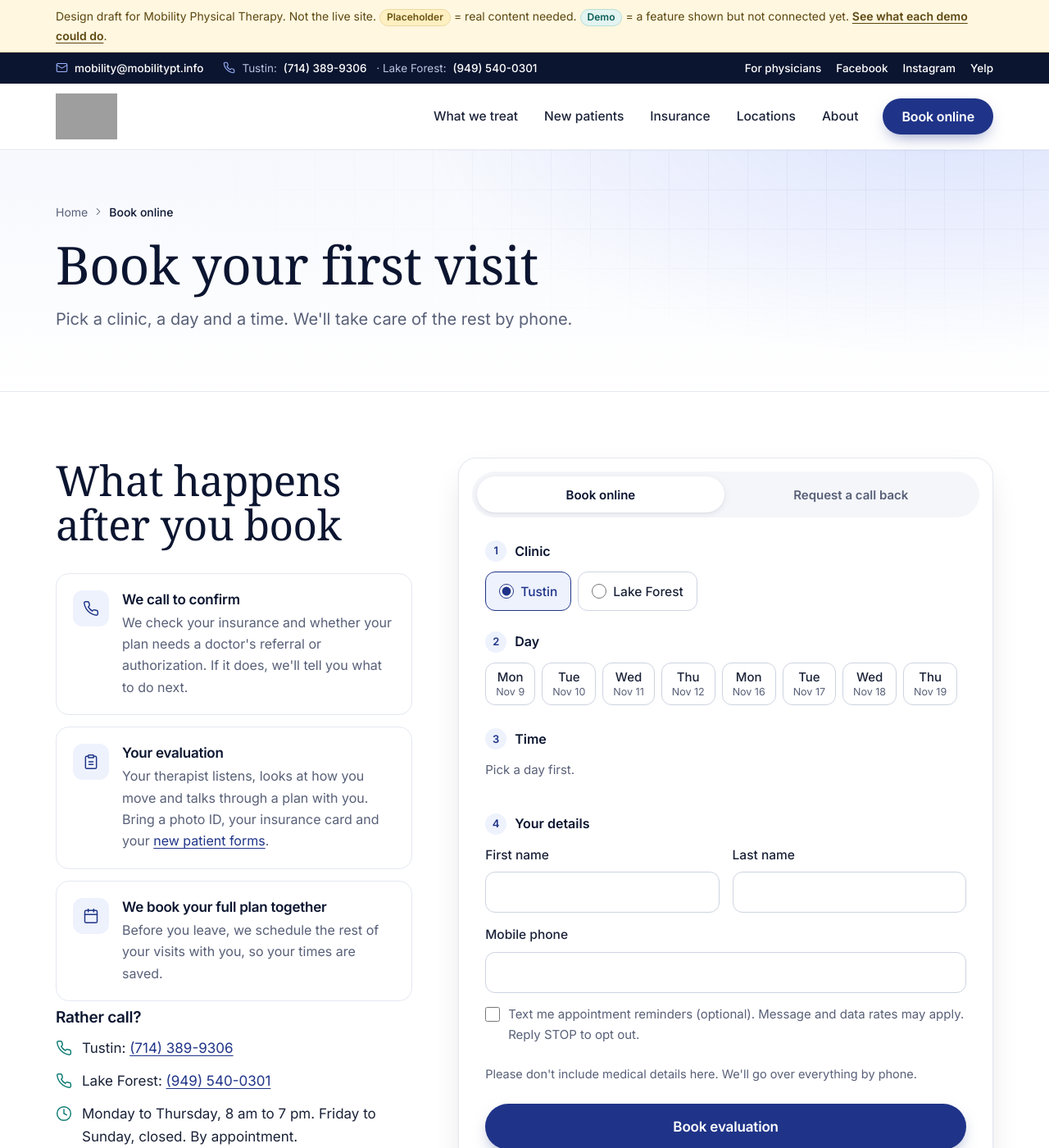
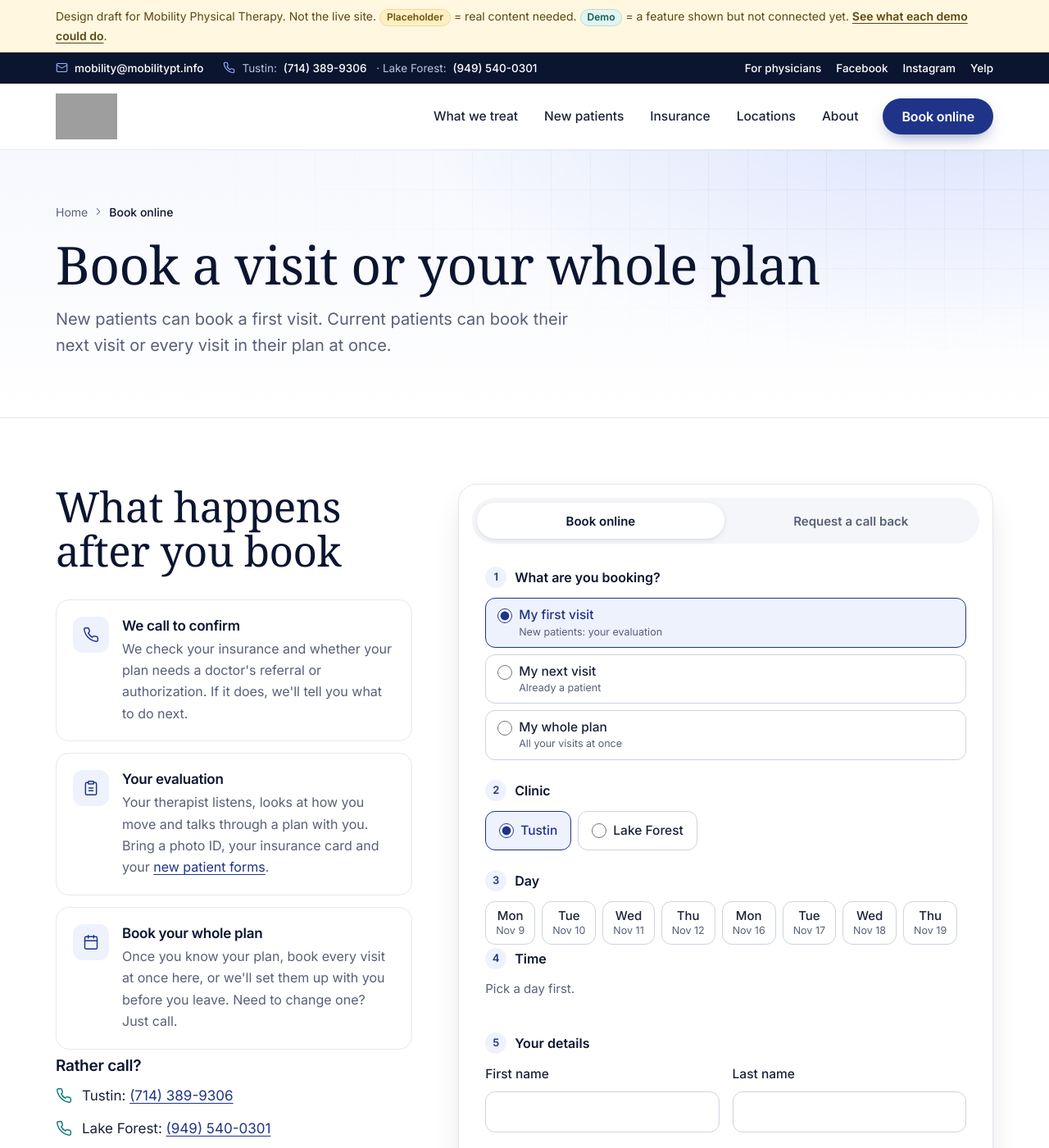
Before and after one commit to boomboomllc/mobilitypt-modern, a Jekyll site: the page built from book/index.html, in a window 1280 px wide and 1400 px high. Shown: the whole window at 82% size. Built offline with Jekyll 4.4.1, drawn with Linux system fonts in a browser that asks for light colours; some web fonts are replaced; some of the changed text lies outside the part shown.

Commit message:
Booking: let patients book their next visit or their whole plan

```diff
--- a/_includes/booker.html
+++ b/_includes/booker.html
@@ -1,5 +1,5 @@
 {%- comment -%}
-Booking widget (demo): book a first visit online, or request a call back. Use once per page.
+Booking widget (demo): book a first visit, a next visit or a whole plan of care online, or request a call back. Use once per page.
 Optional param: clinic (tustin | lake-forest) to preselect a clinic.
 {%- endcomment -%}
 {%- assign c = site.data.clinic -%}
@@ -12,23 +12,51 @@ Optional param: clinic (tustin | lake-forest) to preselect a clinic.
   <div class="pane" id="book-pane" role="tabpanel" aria-labelledby="tab-book">
     <form id="book-form" novalidate>
       <fieldset>
-        <legend><span class="lg-num">1</span>Clinic</legend>
+        <legend><span class="lg-num">1</span>What are you booking?</legend>
+        <div class="choice-row choice-stack">
+          <label class="choice"><input type="radio" name="kind" value="first" checked><span>My first visit<small>New patients: your evaluation</small></span></label>
+          <label class="choice"><input type="radio" name="kind" value="next"><span>My next visit<small>Already a patient</small></span></label>
+          <label class="choice"><input type="radio" name="kind" value="plan"><span>My whole plan<small>All your visits at once</small></span></label>
+        </div>
+      </fieldset>
+      <fieldset>
+        <legend><span class="lg-num">2</span>Clinic</legend>
         <div class="choice-row">
           {%- for l in c.locations %}
           <label class="choice"><input type="radio" name="clinic" value="{{ l.name }}"{% if include.clinic == l.key or include.clinic == nil and forloop.first %} checked{% endif %}>{{ l.name }}</label>
           {%- endfor %}
         </div>
       </fieldset>
+      <div data-mode="single">
         <fieldset>
-        <legend><span class="lg-num">2</span>Day</legend>
+          <legend><span class="lg-num">3</span>Day</legend>
           <div class="chip-row" id="day-row"></div>
         </fieldset>
         <fieldset>
-        <legend><span class="lg-num">3</span>Time</legend>
+          <legend><span class="lg-num">4</span>Time</legend>
           <div class="chip-grid" id="time-row"><p class="muted small">Pick a day first.</p></div>
         </fieldset>
+      </div>
+      <div data-mode="plan" hidden>
         <fieldset>
-        <legend><span class="lg-num">4</span>Your details</legend>
+          <legend><span class="lg-num">3</span>Your plan</legend>
+          <p class="muted small plan-hint">Your therapist gives you this at your evaluation. Not sure? Pick your best guess and we'll adjust it.</p>
+          <p class="plan-label" id="pl-per">Visits a week</p>
+          <div class="chip-row" role="group" aria-labelledby="pl-per" id="plan-per"></div>
+          <p class="plan-label" id="pl-weeks">For how many weeks</p>
+          <div class="chip-row" role="group" aria-labelledby="pl-weeks" id="plan-weeks"></div>
+        </fieldset>
+        <fieldset>
+          <legend><span class="lg-num">4</span>Days and time</legend>
+          <p class="plan-label" id="pl-days">Which days work for you? <span class="muted" id="plan-days-need"></span></p>
+          <div class="chip-row" role="group" aria-labelledby="pl-days" id="plan-days"></div>
+          <p class="plan-label" id="pl-time">What time?</p>
+          <div class="chip-grid" role="group" aria-labelledby="pl-time" id="plan-time"></div>
+          <div class="plan-list" id="plan-list" aria-live="polite"></div>
+        </fieldset>
+      </div>
+      <fieldset>
+        <legend><span class="lg-num">5</span>Your details</legend>
         <div class="field-row">
           <label>First name<input name="first" autocomplete="given-name" required></label>
           <label>Last name<input name="last" autocomplete="family-name" required></label>
@@ -37,7 +65,7 @@ Optional param: clinic (tustin | lake-forest) to preselect a clinic.
         <label class="check"><input type="checkbox" name="sms"> Text me appointment reminders (optional). Message and data rates may apply. Reply STOP to opt out.</label>
       </fieldset>
       <p class="form-note">Please don't include medical details here. We'll go over everything by phone.</p>
-      <button class="btn btn-primary btn-lg" type="submit">Book evaluation</button>
+      <button class="btn btn-primary btn-lg" type="submit" id="book-submit">Book evaluation</button>
       <p class="form-msg" id="book-msg" role="status"></p>
     </form>
   </div>
--- a/assets/script.js
+++ b/assets/script.js
@@ -96,78 +96,161 @@ document.querySelectorAll('.tab').forEach((tab) => {
   });
 });
 
-// Booking demo: sample openings for the next 8 clinic days
+// Booking demo: a first visit, a next visit, or a whole plan of care. Openings are samples.
 const bookForm = document.getElementById('book-form');
 if (bookForm) {
   const dayRow = document.getElementById('day-row');
   const timeRow = document.getElementById('time-row');
   const bookMsg = document.getElementById('book-msg');
+  const submitBtn = document.getElementById('book-submit');
+  const singleBox = bookForm.querySelector('[data-mode=single]');
+  const planBox = bookForm.querySelector('[data-mode=plan]');
   const SLOTS = [8, 9, 10, 11, 12, 13, 14, 15, 16, 17, 18];
+  const WEEKDAYS = { Mon: 'Monday', Tue: 'Tuesday', Wed: 'Wednesday', Thu: 'Thursday', Fri: 'Friday', Sat: 'Saturday', Sun: 'Sunday' };
   let pick = { day: null, time: null };
+  const plan = { per: 2, weeks: 6, days: [], time: null };
 
+  const tomorrow = () => {
+    const now = pacificNow();
+    const date = new Date(Date.UTC(now.y, now.m - 1, now.d, 12));
+    date.setUTCDate(date.getUTCDate() + 1);
+    return date;
+  };
+  const wdOf = (d) => d.toLocaleDateString('en-US', { weekday: 'short', timeZone: 'UTC' });
   const clinicDays = (count) => {
-    const now = pacificNow();
     const days = [];
-    const date = new Date(Date.UTC(now.y, now.m - 1, now.d, 12));
+    const date = tomorrow();
     while (days.length < count) {
+      if (OPEN_DAYS.includes(wdOf(date))) days.push(new Date(date));
       date.setUTCDate(date.getUTCDate() + 1);
-      const wd = date.toLocaleDateString('en-US', { weekday: 'short', timeZone: 'UTC' });
-      if (OPEN_DAYS.includes(wd)) days.push(new Date(date));
     }
     return days;
   };
   const fmtDay = (d) => d.toLocaleDateString('en-US', { weekday: 'long', month: 'long', day: 'numeric', timeZone: 'UTC' });
+  const fmtShort = (d) => d.toLocaleDateString('en-US', { weekday: 'short', month: 'short', day: 'numeric', timeZone: 'UTC' });
   const fmtTime = (h) => `${h > 12 ? h - 12 : h}:00 ${h >= 12 ? 'pm' : 'am'}`;
   const clinic = () => bookForm.querySelector('input[name=clinic]:checked').value;
+  const kind = () => bookForm.querySelector('input[name=kind]:checked').value;
+  const dayKey = (d) => Math.round(d.getTime() / 86400000);
 
-  const slotTaken = (dayIdx, h) => {
-    const seed = dayIdx * 13 + h * 17 + clinic().length * 29;
+  const slotTaken = (key, h) => {
+    const seed = key * 13 + h * 17 + clinic().length * 29;
     let t = seed + 0x6D2B79F5;
     t = Math.imul(t ^ (t >>> 15), t | 1);
     t ^= t + Math.imul(t ^ (t >>> 7), t | 61);
     return ((t ^ (t >>> 14)) >>> 0) % 10 < 3;
   };
 
+  const chip = (html, pressed, onClick, label) => {
+    const b = document.createElement('button');
+    b.type = 'button';
+    b.className = 'chip';
+    b.innerHTML = html;
+    b.setAttribute('aria-pressed', pressed);
+    if (label) b.setAttribute('aria-label', label);
+    b.addEventListener('click', onClick);
+    return b;
+  };
+
+  // One visit (first or next)
   const renderTimes = () => {
     if (pick.day === null) return;
     timeRow.innerHTML = '';
     SLOTS.forEach((h) => {
-      const b = document.createElement('button');
-      b.type = 'button';
-      b.className = 'chip';
-      b.textContent = fmtTime(h);
-      b.disabled = slotTaken(pick.day, h);
-      b.setAttribute('aria-pressed', pick.time === h);
-      if (b.disabled) b.setAttribute('aria-label', `${fmtTime(h)}, taken`);
-      b.addEventListener('click', () => { pick.time = h; renderTimes(); });
+      const taken = slotTaken(pick.day, h);
+      const b = chip(fmtTime(h), pick.time === h, () => { pick.time = h; renderTimes(); }, taken ? `${fmtTime(h)}, taken` : null);
+      b.disabled = taken;
       timeRow.appendChild(b);
     });
   };
-
   const renderDays = () => {
     dayRow.innerHTML = '';
-    clinicDays(8).forEach((d, i) => {
-      const b = document.createElement('button');
-      b.type = 'button';
-      b.className = 'chip';
-      b.setAttribute('aria-pressed', pick.day === i);
-      b.setAttribute('aria-label', fmtDay(d));
-      b.innerHTML = `${d.toLocaleDateString('en-US', { weekday: 'short', timeZone: 'UTC' })}<small>${d.toLocaleDateString('en-US', { month: 'short', day: 'numeric', timeZone: 'UTC' })}</small>`;
-      b.addEventListener('click', () => { pick = { day: i, time: null, date: d }; renderDays(); renderTimes(); });
-      dayRow.appendChild(b);
+    clinicDays(8).forEach((d) => {
+      const key = dayKey(d);
+      dayRow.appendChild(chip(`${wdOf(d)}<small>${d.toLocaleDateString('en-US', { month: 'short', day: 'numeric', timeZone: 'UTC' })}</small>`,
+        pick.day === key, () => { pick = { day: key, time: null, date: d }; renderDays(); renderTimes(); }, fmtDay(d)));
     });
   };
 
+  // Whole plan: same days and time each week; a full slot moves to the closest open hour that day
+  const planVisits = () => {
+    if (plan.days.length !== plan.per || plan.time === null) return [];
+    const visits = [];
+    const date = tomorrow();
+    const total = plan.per * plan.weeks;
+    while (visits.length < total) {
+      if (plan.days.includes(wdOf(date))) {
+        const key = dayKey(date);
+        let h = plan.time;
+        if (slotTaken(key, h)) {
+          const open = SLOTS.filter((x) => !slotTaken(key, x)).sort((x, y) => Math.abs(x - plan.time) - Math.abs(y - plan.time));
+          h = open.length ? open[0] : null;
+        }
+        visits.push({ date: new Date(date), h, moved: h !== plan.time });
+      }
+      date.setUTCDate(date.getUTCDate() + 1);
+    }
+    return visits;
+  };
+  const renderPlan = () => {
+    const per = document.getElementById('plan-per');
+    const weeks = document.getElementById('plan-weeks');
+    const days = document.getElementById('plan-days');
+    const time = document.getElementById('plan-time');
+    const list = document.getElementById('plan-list');
+    per.innerHTML = ''; weeks.innerHTML = ''; days.innerHTML = ''; time.innerHTML = '';
+    [1, 2, 3].forEach((n) => per.appendChild(chip(`${n}×`, plan.per === n, () => {
+      plan.per = n; plan.days = plan.days.slice(0, n); renderPlan();
+    }, `${n} ${n === 1 ? 'visit' : 'visits'} a week`)));
+    [4, 6, 8, 12].forEach((n) => weeks.appendChild(chip(`${n} weeks`, plan.weeks === n, () => { plan.weeks = n; renderPlan(); })));
+    OPEN_DAYS.forEach((wd) => days.appendChild(chip(wd, plan.days.includes(wd), () => {
+      if (plan.days.includes(wd)) plan.days = plan.days.filter((x) => x !== wd);
+      else { plan.days.push(wd); if (plan.days.length > plan.per) plan.days.shift(); }
+      plan.days.sort((x, y) => OPEN_DAYS.indexOf(x) - OPEN_DAYS.indexOf(y));
+      renderPlan();
+    }, WEEKDAYS[wd])));
+    SLOTS.forEach((h) => time.appendChild(chip(fmtTime(h), plan.time === h, () => { plan.time = h; renderPlan(); })));
+    const left = plan.per - plan.days.length;
+    document.getElementById('plan-days-need').textContent = left > 0 ? `(pick ${left} more)` : '';
+    const visits = planVisits();
+    if (!visits.length) {
+      list.innerHTML = `<p class="muted small">Pick ${plan.per} ${plan.per === 1 ? 'day' : 'days'} and a time to see all ${plan.per * plan.weeks} visits.</p>`;
+      return;
+    }
+    const moved = visits.filter((v) => v.moved).length;
+    list.innerHTML = `<p class="plan-sum"><strong>${visits.length} visits</strong>, ${fmtShort(visits[0].date)} to ${fmtShort(visits[visits.length - 1].date)}${moved ? `. ${moved} moved to the closest open time (marked).` : '. All at your time.'}</p>
+      <ol class="plan-visits">${visits.map((v) => `<li${v.moved ? ' class="moved"' : ''}><span>${fmtShort(v.date)}</span><span>${v.h === null ? 'We will call' : fmtTime(v.h)}${v.moved ? ' *' : ''}</span></li>`).join('')}</ol>`;
+  };
+
+  const setMode = () => {
+    const k = kind();
+    singleBox.hidden = k === 'plan';
+    planBox.hidden = k !== 'plan';
+    submitBtn.textContent = { first: 'Book evaluation', next: 'Book visit', plan: 'Book my plan' }[k];
+    bookMsg.textContent = '';
+    if (k === 'plan') renderPlan();
+  };
+  bookForm.querySelectorAll('input[name=kind]').forEach((r) => r.addEventListener('change', setMode));
   bookForm.querySelectorAll('input[name=clinic]').forEach((r) => r.addEventListener('change', () => {
     pick.time = null;
     renderTimes();
+    if (kind() === 'plan') renderPlan();
   }));
   renderDays();
+  setMode();
 
   bookForm.addEventListener('submit', (e) => {
     e.preventDefault();
     bookMsg.classList.remove('ok');
-    if (pick.day === null || pick.time === null) {
+    const k = kind();
+    let visits = [];
+    if (k === 'plan') {
+      visits = planVisits();
+      if (!visits.length) {
+        bookMsg.textContent = `Please pick ${plan.per} ${plan.per === 1 ? 'day' : 'days'} and a time.`;
+        return;
+      }
+    } else if (pick.day === null || pick.time === null) {
       bookMsg.textContent = 'Please pick a day and a time.';
       return;
     }
@@ -177,7 +260,10 @@ if (bookForm) {
       return;
     }
     bookMsg.classList.add('ok');
-    bookMsg.textContent = `You're booked at our ${clinic()} clinic on ${fmtDay(pick.date)} at ${fmtTime(pick.time)}. We'll call to confirm your insurance. (Demo: nothing was sent.)`;
+    const demo = ' (Demo: nothing was sent.)';
+    if (k === 'plan') bookMsg.textContent = `Your plan is booked at our ${clinic()} clinic: ${visits.length} visits starting ${fmtDay(visits[0].date)}. We'll text or call to confirm, and you can change any visit by calling us.${demo}`;
+    else if (k === 'next') bookMsg.textContent = `You're booked at our ${clinic()} clinic on ${fmtDay(pick.date)} at ${fmtTime(pick.time)}. See you then!${demo}`;
+    else bookMsg.textContent = `You're booked at our ${clinic()} clinic on ${fmtDay(pick.date)} at ${fmtTime(pick.time)}. We'll call to confirm your insurance.${demo}`;
   });
 }
 
--- a/assets/styles.css
+++ b/assets/styles.css
@@ -792,3 +792,19 @@ progress::-moz-progress-bar { background: var(--navy); }
   .locations-compact .loc-img { display: none; }
   .reviews { padding: 44px 0; }
 }
+
+/* Booking: first visit, next visit or whole plan */
+.choice-stack { display: grid; grid-template-columns: 1fr; }
+.pane .choice-stack .choice { padding: 10px 14px; align-items: flex-start; line-height: 1.3; }
+.choice-stack .choice input { margin-top: 2px; flex: none; }
+.choice-stack .choice small { display: block; font-weight: 400; font-size: 12.5px; color: var(--muted); margin-top: 2px; }
+.plan-hint { margin: -4px 0 12px; }
+.plan-label { font-weight: 500; font-size: 14.5px; margin: 14px 0 8px; }
+.plan-label:first-of-type { margin-top: 0; }
+.plan-list { margin-top: 16px; }
+.plan-sum { font-size: 14.5px; margin: 0 0 8px; }
+.plan-visits { list-style: none; margin: 0; padding: 0; max-height: 220px; overflow-y: auto; border: 1px solid var(--border); border-radius: var(--radius-sm); }
+.plan-visits li { display: flex; justify-content: space-between; gap: 12px; padding: 8px 12px; font-size: 14px; border-top: 1px solid var(--border); }
+.plan-visits li:first-child { border-top: 0; }
+.plan-visits li.moved { background: var(--alt); }
+.plan-hint + .plan-label { margin-top: 0; }
--- a/book/index.html
+++ b/book/index.html
@@ -2,9 +2,9 @@
 layout: default
 title: Book online
 seo_title: Book Physical Therapy in Tustin or Lake Forest, CA
-description: Book your first physical therapy visit online at our Tustin or Lake Forest clinic. Pick a day and time, and we'll call to confirm your insurance and referral.
-heading: Book your first visit
-intro: Pick a clinic, a day and a time. We'll take care of the rest by phone.
+description: Book physical therapy online at our Tustin or Lake Forest clinic. Book your first visit, your next visit or your whole plan of care.
+heading: Book a visit or your whole plan
+intro: New patients can book a first visit. Current patients can book their next visit or every visit in their plan at once.
 breadcrumbs:
   - name: Book online
     url: /book/
@@ -34,8 +34,8 @@ breadcrumbs:
         <div class="point">
           <span class="point-icon"><svg class="icon" aria-hidden="true"><use href="#i-calendar"/></svg></span>
           <div>
-            <h3>We book your full plan together</h3>
-            <p>Before you leave, we schedule the rest of your visits with you, so your times are saved.</p>
+            <h3>Book your whole plan</h3>
+            <p>Once you know your plan, book every visit at once here, or we'll set them up with you before you leave. Need to change one? Just call.</p>
           </div>
         </div>
       </div>
@@ -48,7 +48,7 @@ breadcrumbs:
         <li><svg class="icon" aria-hidden="true"><use href="#i-clock"/></svg><span>{{ c.hours_text }}</span></li>
       </ul>
 
-      {% include demo.html title="Online booking" does="Patients pick a real open time for their first evaluation, day or night, and the front desk sees it right away. Times shown here are samples." needs="A HIPAA-covered scheduler or calendar that signs a BAA, set up with the clinic's real evaluation slots." anchor="booking" %}
+      {% include demo.html title="Online booking" does="Patients book a first visit, their next visit or their whole plan of care, day or night, and the front desk sees it right away. Times shown here are samples." needs="A HIPAA-covered scheduler or calendar that signs a BAA, set up with the clinic's real evaluation slots." anchor="booking" %}
       {% include demo.html title="Text reminders" does="Patients get a text before each visit and can reply to confirm, which can help cut down on missed visits." needs="A HIPAA-covered texting or reminder service with a BAA, plus each patient's OK to receive texts." anchor="reminders" %}
     </div>
     <div>
--- a/new-patients-center/index.html
+++ b/new-patients-center/index.html
@@ -103,7 +103,7 @@ faq:
     <h2>Why your full plan matters</h2>
     {%- if site.draft %}<p class="muted small"><span class="ph-tag">Draft copy</span> for the clinic to review.</p>{% endif %}
     <p>Most of the progress in physical therapy comes from steady work over time. Each visit builds on the last one, and coming regularly helps you get the most out of your plan.</p>
-    <p>That's why we book your whole plan with you at your first visit. Your times are saved, and you can keep your momentum going. If something comes up, call us and we'll help you find a new time.</p>
+    <p>That's why we book your whole plan with you at your first visit, or you can <a href="{{ '/book/' | relative_url }}">book every visit online</a> at once. Your times are saved, and you can keep your momentum going. If something comes up, call us and we'll help you find a new time.</p>
     <div class="notice">
       <svg class="icon" aria-hidden="true"><use href="#i-info"/></svg>
       <p><span class="ph-tag">Placeholder</span> The clinic's cancellation and missed-visit policy goes here, for example how much notice to give when you need to cancel.</p>
--- a/whats-possible/index.html
+++ b/whats-possible/index.html
@@ -32,7 +32,7 @@ breadcrumbs:
       <div class="feature">
         <span class="point-icon"><svg class="icon" aria-hidden="true"><use href="#i-calendar"/></svg></span>
         <h3>1. Online booking and text reminders</h3>
-        <p>Patients book their first visit without waiting for a call back, and reminders go out on their own instead of by hand.</p>
+        <p>Patients book their first visit, their next visit or their whole plan without waiting for a call back, and reminders go out on their own instead of by hand.</p>
         <a class="text-link" href="#booking">Read about online booking</a>
       </div>
       <div class="feature">
```
Lines whose indentation alone changed are shown as unchanged.
